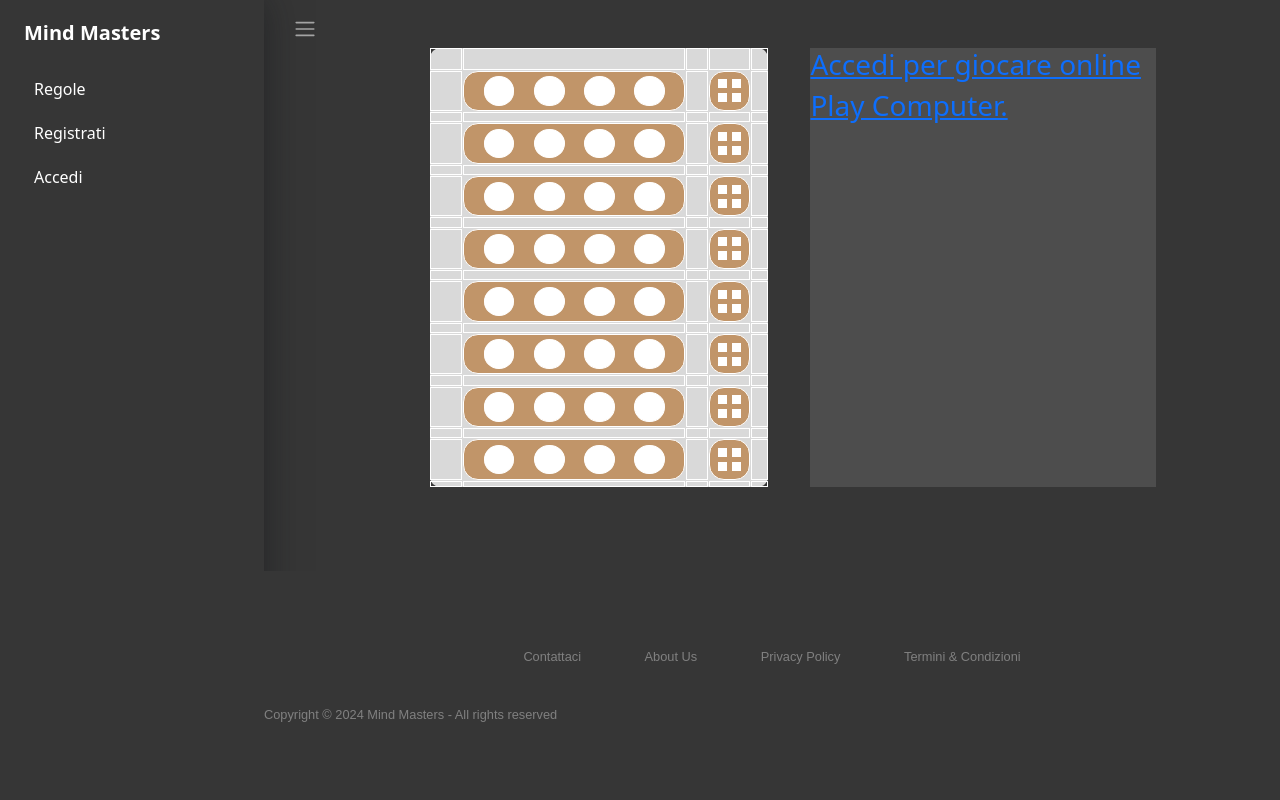
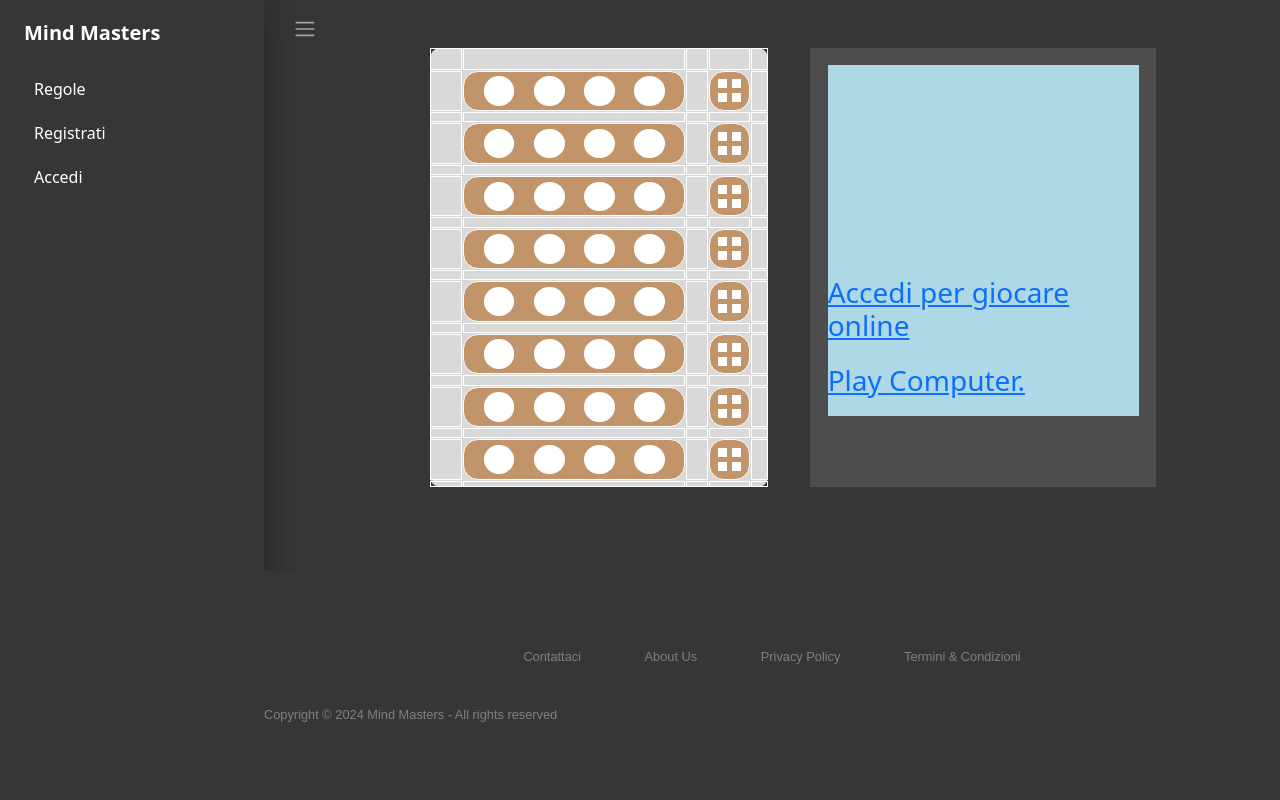
Before and after one commit to l3onrdo/Mind-Masters, a Flask app: page / in a window 1280 px wide. Run offline with Flask 3, Linux system fonts and the light colour scheme.

Commit message:
started to work on index page. still a long way to complete it

```diff
--- a/static/css/index.css
+++ b/static/css/index.css
@@ -21,8 +21,25 @@ li {
     flex: 45%; /* Set flex basis to 45% */
     margin-right: 10%; /* Set left and right margins */
     background-color: #4d4d4d;
+    display: flex;
 }
 
+/* Right side content */
+
+.right-container{
+  width: 100%; /* Make the container span the full width of the rightpane */
+  height: 80%; /* Make the container span the full height of the rightpane */
+  margin-top: 5%;
+  margin-left: 5%;
+  margin-right: 5%;
+
+  display: grid;
+  grid-template-rows: 40% 20% 15% 10% 15%;
+
+  background-color: lightblue;
+}
+
+/* Left side game board example */
 
 .grid-container {
     display: grid;
--- a/templates/index.html
+++ b/templates/index.html
@@ -69,28 +69,35 @@
         <!-- This part will persist even when the left pane disappears. Contains a catch-phrase and two buttons to play. -->
 
         <div class="rightpane">
+            <div class="right-container">
                 <div class="right-toppane">
                     {% if session['username'] %}
                         <h2>ciao {{ session['username'] }}</h2>
+                    {% endif %}
+                </div>
+
+                <div class="space"></div>
+
+                <div class="right-middlepane" >
+                    {% if session['username'] %}
+                        <a class="clickable"data-bs-toggle="modal" data-bs-target="#md_online">
+                            <h3>Play Online.</h3>
+                        </a>
                     {% else %}
                     <a href="{{ url_for('login') }}">
                         <h3>Accedi per giocare online</h3>
                     </a>
                     {% endif %}
                 </div>
-            <div class="right-middlepane" >
-                {% if session['username'] %}
-                    <a class="clickable"data-bs-toggle="modal" data-bs-target="#md_online">
-                        <h3>Play Online.</h3>
-                    </a>
-                {% endif %}
-            </div>
+
+                <div class="space"></div>
+
                 <div class="right-bottompane">
                     <!--Sistemare si vede il link blu-->
                     <a href="{{ url_for('game') }}" >
                         <h3>Play Computer.</h3>
                     </a>
-
+                </div>
             </div>
         </div>
     </div>
```
Lines whose indentation alone changed are shown as unchanged.
